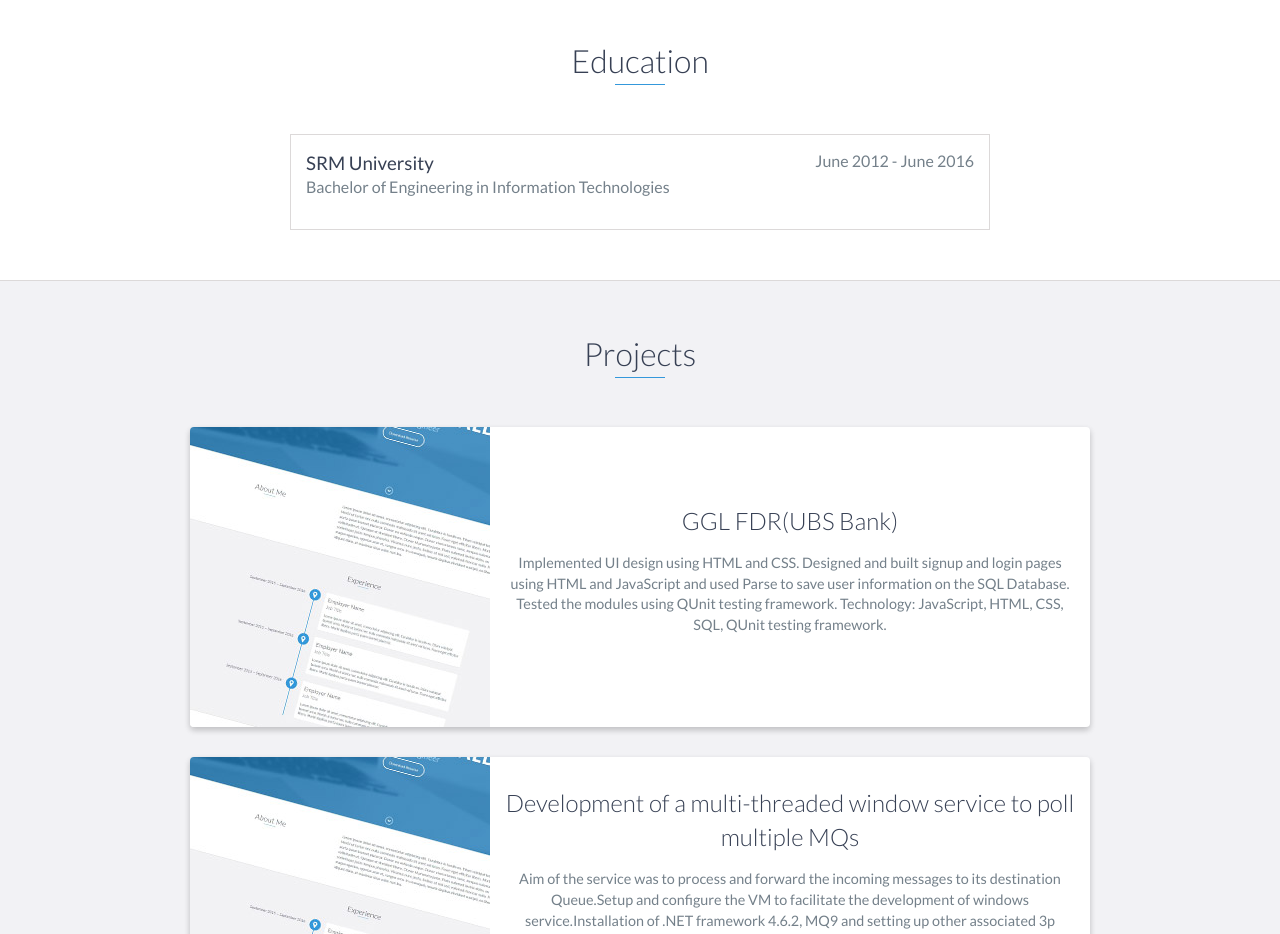
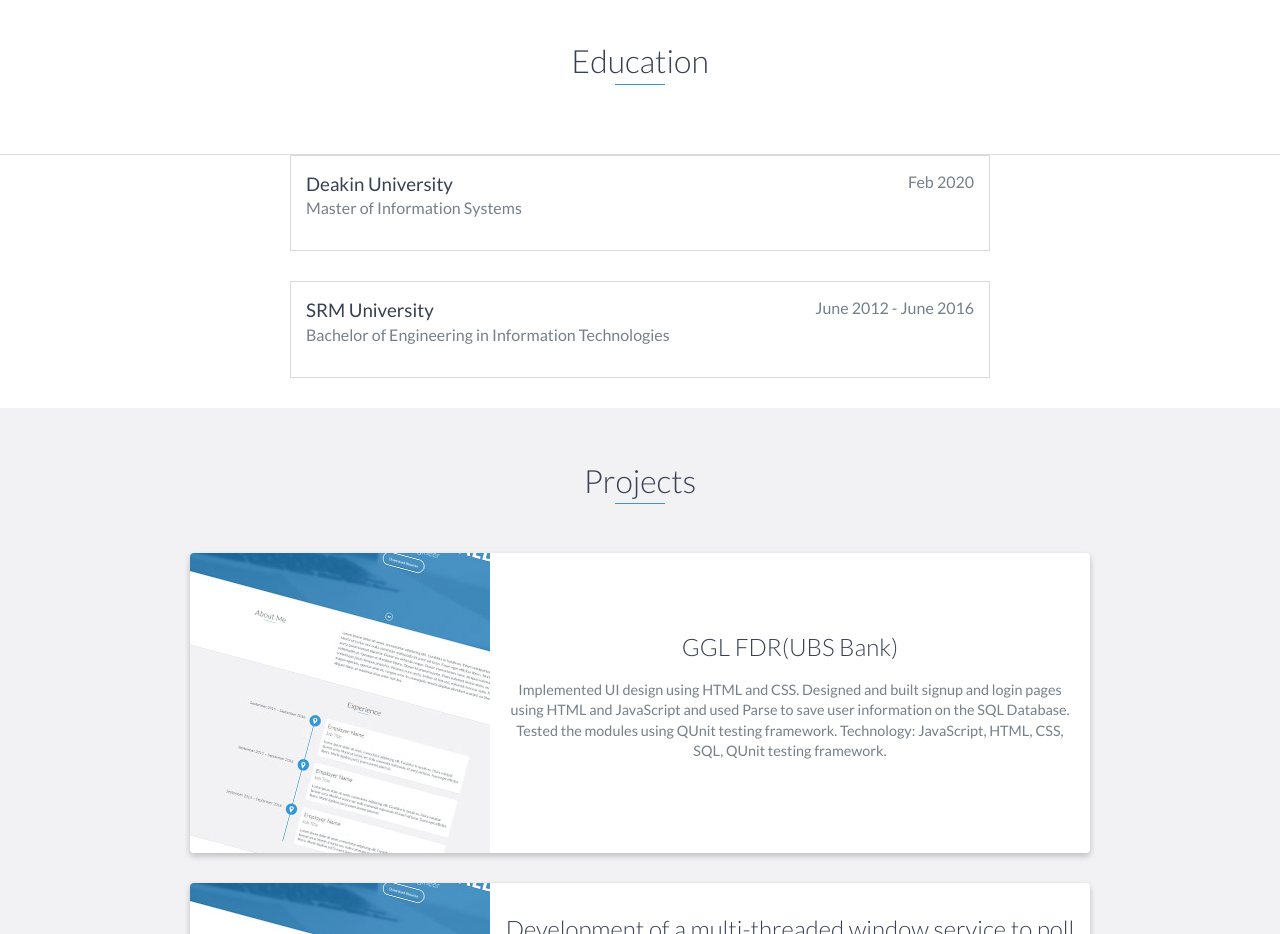
Before and after one commit to harsh8894/harsh8894.github.io, a plain HTML site: page index.html in a window 1280 px wide. Shown: the part 1480-2414 px from the top of the page. Drawn offline with nearby package versions, Linux system fonts and the light colour scheme; a script that the page names is missing.

Commit message:
Update index.html

```diff
--- a/index.html
+++ b/index.html
@@ -108,12 +108,19 @@
 
     <div id="education">
         <h2 class="heading">Education</h2>
-        <div class="education-block">
+        </div>
+	<div class="education-block">
+            <h3>Deakin University</h3>
+            <span class="education-date">Feb 2020</span>
+            <h4>Master of Information Systems</h4>
+
+        </div>
+	<div class="education-block">
             <h3>SRM University</h3>
             <span class="education-date">June 2012 - June 2016</span>
             <h4>Bachelor of Engineering in Information Technologies</h4>
 
-        </div>
+
         <!-- End .education-block -->
 
     </div>
```
